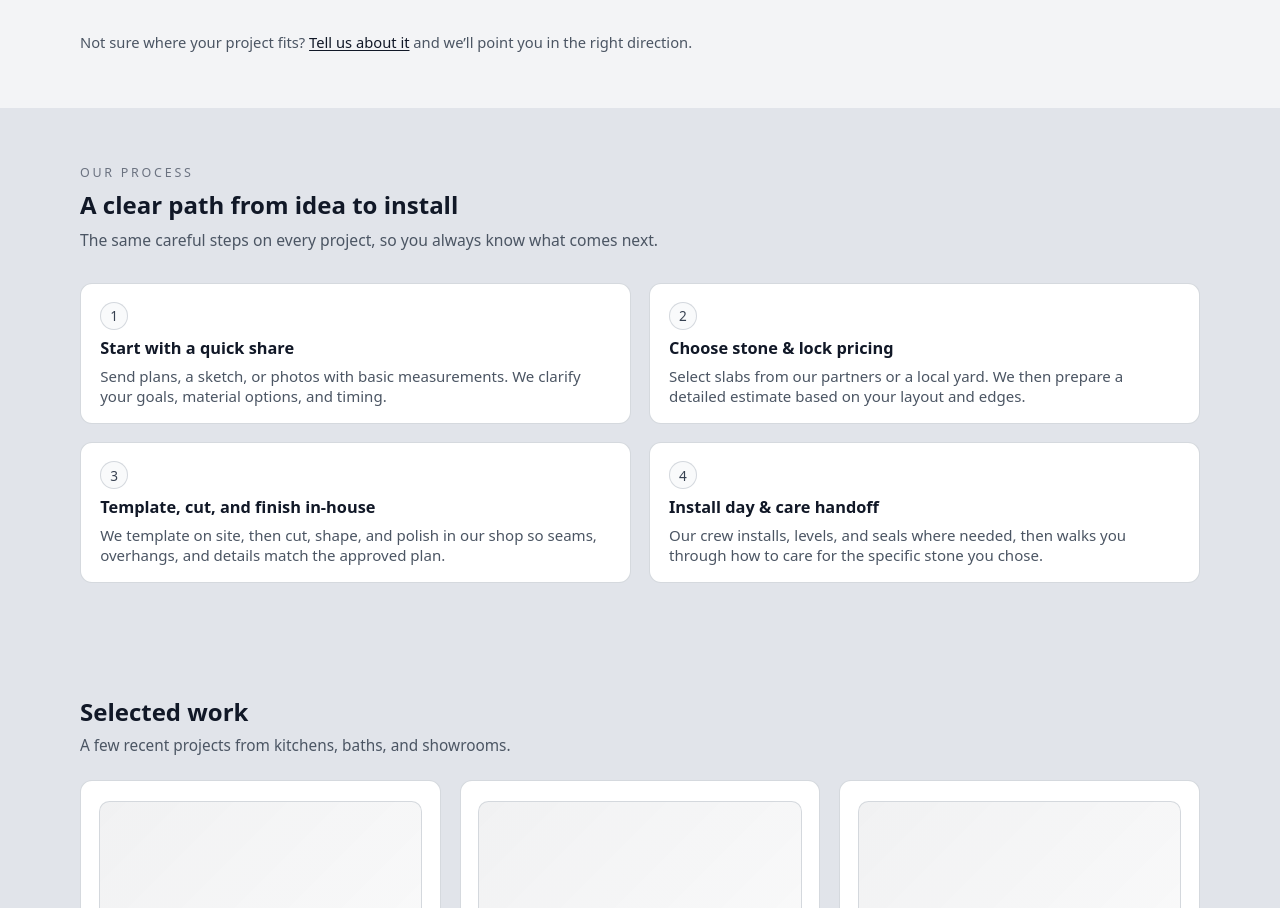
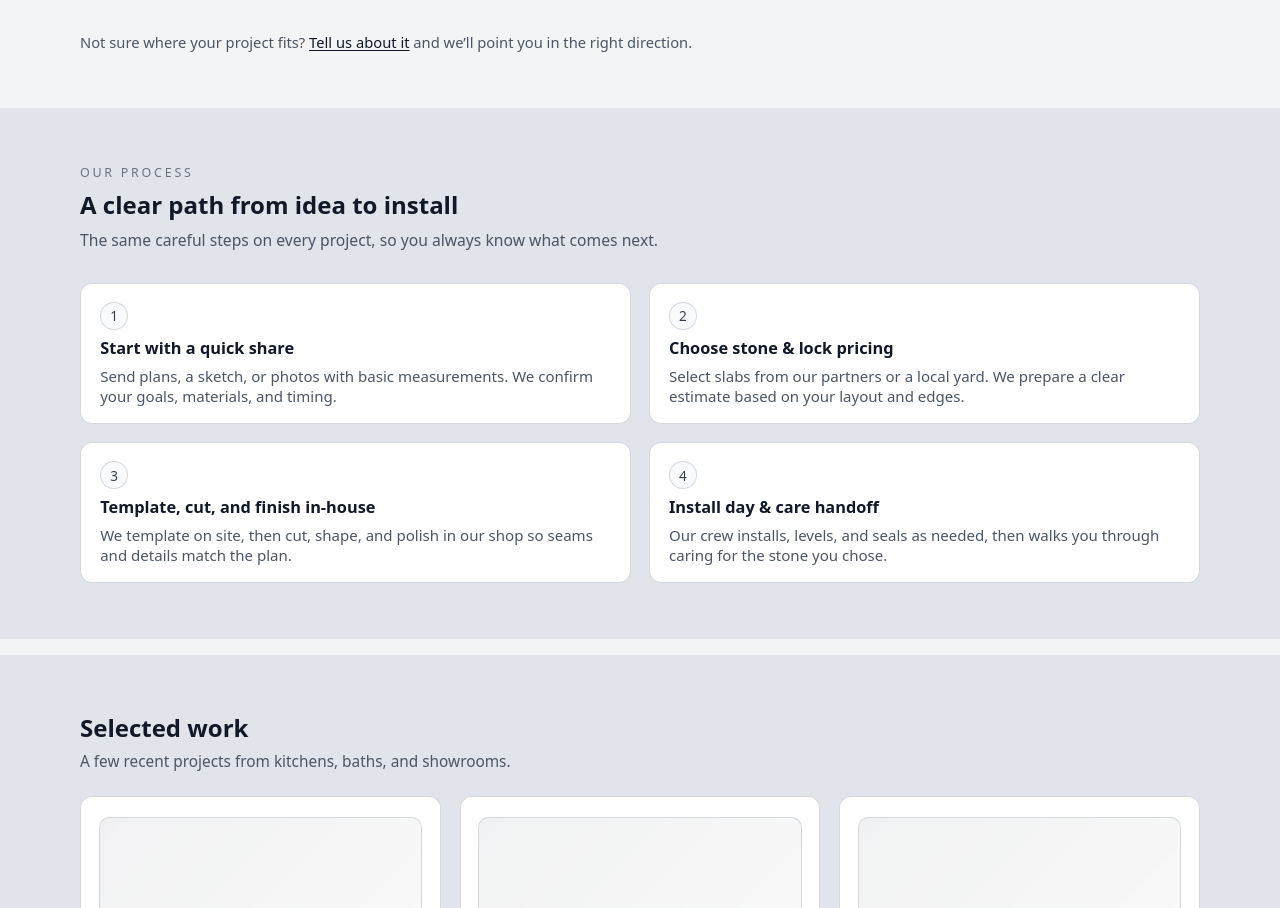
Before and after one commit to leoqjr/quiroz-marble-granite, a Next.js app: page / in a window 1280 px wide. Shown: the part 927-1835 px from the top of the page. Built offline with nearby package versions, Linux system fonts and the light colour scheme.

Commit message:
Adjust process spacing and tighten homepage copy

```diff
--- a/src/app/globals.css
+++ b/src/app/globals.css
@@ -620,6 +620,16 @@ a {
 
 .section-muted {
   background-color: #e1e4ea; /* slightly cooler, more contrast */
+}
+
+.section-process {
+  margin-bottom: 0.5rem;
+}
+
+@media (min-width: 768px) {
+  .section-process {
+    margin-bottom: 1rem;
+  }
 }
 
 /* Who we serve */
--- a/src/app/page.tsx
+++ b/src/app/page.tsx
@@ -114,7 +114,7 @@ export default function HomePage() {
       </Reveal>
 
       {/* Our process */}
-      <Reveal className="section section-muted">
+      <Reveal className="section section-muted section-process">
         <div className="section-inner process">
           <div className="process-header">
             <p className="process-kicker">Our process</p>
@@ -131,7 +131,7 @@ export default function HomePage() {
               <h3>Start with a quick share</h3>
               <p>
                 Send plans, a sketch, or photos with basic measurements. We
-                clarify your goals, material options, and timing.
+                confirm your goals, materials, and timing.
               </p>
             </article>
 
@@ -139,8 +139,8 @@ export default function HomePage() {
               <div className="process-step-number">2</div>
               <h3>Choose stone & lock pricing</h3>
               <p>
-                Select slabs from our partners or a local yard. We then prepare
-                a detailed estimate based on your layout and edges.
+                Select slabs from our partners or a local yard. We prepare a
+                clear estimate based on your layout and edges.
               </p>
             </article>
 
@@ -149,7 +149,7 @@ export default function HomePage() {
               <h3>Template, cut, and finish in‑house</h3>
               <p>
                 We template on site, then cut, shape, and polish in our shop so
-                seams, overhangs, and details match the approved plan.
+                seams and details match the plan.
               </p>
             </article>
 
@@ -157,8 +157,8 @@ export default function HomePage() {
               <div className="process-step-number">4</div>
               <h3>Install day & care handoff</h3>
               <p>
-                Our crew installs, levels, and seals where needed, then walks
-                you through how to care for the specific stone you chose.
+                Our crew installs, levels, and seals as needed, then walks you
+                through caring for the stone you chose.
               </p>
             </article>
           </div>
```
